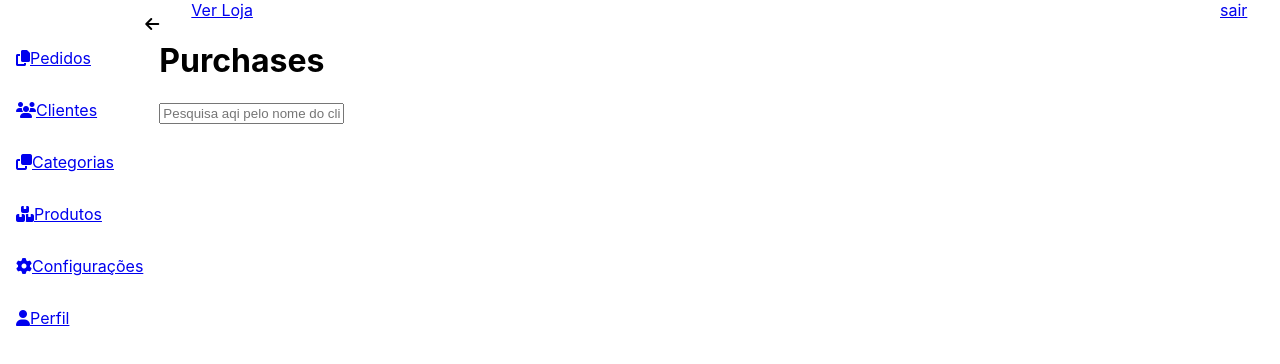
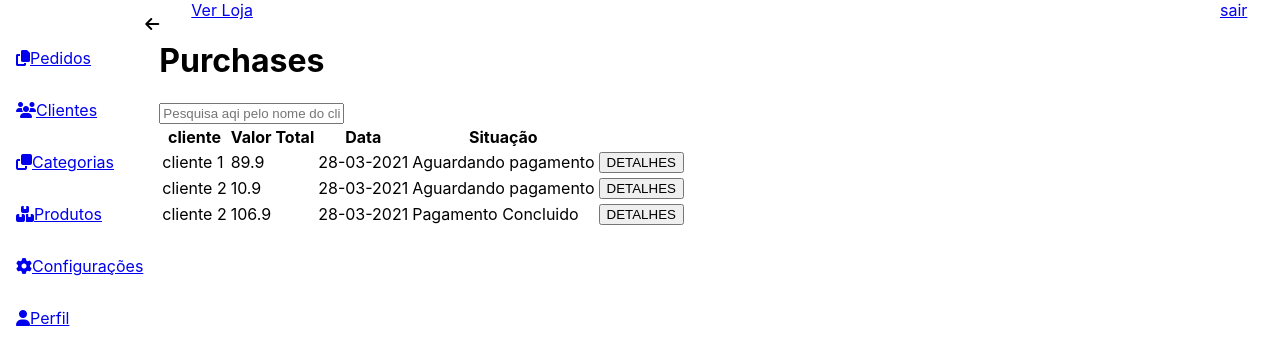
Before and after one commit to vhfuly/ecommerce-dashboard, a React (Create React App) app: page /#/ in a window 1280 px wide. Shown: the top 364 px of the page. Built offline with nearby package versions, Linux system fonts and the light colour scheme.

Commit message:
feat:create component SimpleTable

```diff
--- /dev/null
+++ b/src/components/Tables/Simple.tsx
@@ -0,0 +1,48 @@
+import React from 'react';
+import { Link } from 'react-router-dom';
+
+type Props = {
+  header: string[];
+  data: object[];
+}
+
+const SimpleTable: React.FC<Props> = props => (
+  <div className='simple-table'>
+    <table className='simple'>
+      <thead>
+        <tr>
+          {
+            props.header.map((item,index) =>(<th key={index}>{item}</th> ))
+          }
+        </tr>
+      </thead>
+      <tbody>
+        {
+          props.data.map((row, index) =>(
+            <tr key={index}>
+               {
+                  Object.values(row).map((item, indexHeader) => {
+                    if (String(item).substr(0,1) === '/') return (
+                      <td>
+                      <Link to={String(item)}>
+                        <button>
+                          DETALHES
+                        </button>
+                      </Link>
+                    </td>
+                    )
+                    else return (
+
+                      <td key={indexHeader}>{item|| ''}</td>
+                    )
+                  })
+                }
+            </tr>
+          ))
+        }
+      </tbody>
+    </table>
+  </div>
+)
+
+export default SimpleTable;
--- a/src/containers/Purchases/index.tsx
+++ b/src/containers/Purchases/index.tsx
@@ -1,11 +1,47 @@
 import React, { useState } from 'react';
+import { format } from 'date-fns'
 import Title from '../../components/Text/Title';
 import Search from '../../components/Imputs/Search';
+
+import SimpleTable from '../../components/Tables/Simple';
 
 
 const Purchases: React.FC = () => {
   const [search, setSearch] = useState('');
   const onChangeSearch = (event: React.ChangeEvent<HTMLInputElement>) => setSearch(event.target.value)
+  const data: Data[] = [
+    {
+      'client': 'cliente 1',
+      'valor': 89.90,
+      'date': format(new Date(),'dd-MM-yyyy' ),
+      'situacao': 'Aguardando pagamento',
+      'botãoDetalhes': '/purchases/zsxahgvxsa'
+
+    },
+    {
+      'client': 'cliente 2',
+      'valor': 10.90,
+      'date': format(new Date(),'dd-MM-yyyy' ),
+      'situacao': 'Aguardando pagamento',
+      'botãoDetalhes': '/purchases/54fde456v'
+
+    },
+    {
+      'client': 'cliente 2',
+      'valor': 106.90,
+      'date': format(new Date(),'dd-MM-yyyy' ),
+      'situacao': 'Pagamento Concluido',
+      'botãoDetalhes': '/purchases/5456.4'
+
+    },
+  ]
+  type Data = {
+    client: string;
+    valor: number;
+    date: string;
+    situacao: string;
+    botãoDetalhes: string;
+  }
   return (
     <div className='Purchases'>
       <div className='card'>
@@ -15,7 +51,11 @@ const Purchases: React.FC = () => {
           placeholder={'Pesquisa aqi pelo nome do cliente ...'}
           onChange={(event: React.ChangeEvent<HTMLInputElement>) => onChangeSearch(event) }
         />
-        {/* <Table />
+        <SimpleTable
+          header = { ['cliente', 'Valor Total', 'Data', 'Situação' ]}
+          data = {data}
+        />
+        {/*
         <Pagination /> */}
       </div>
     </div>
```
